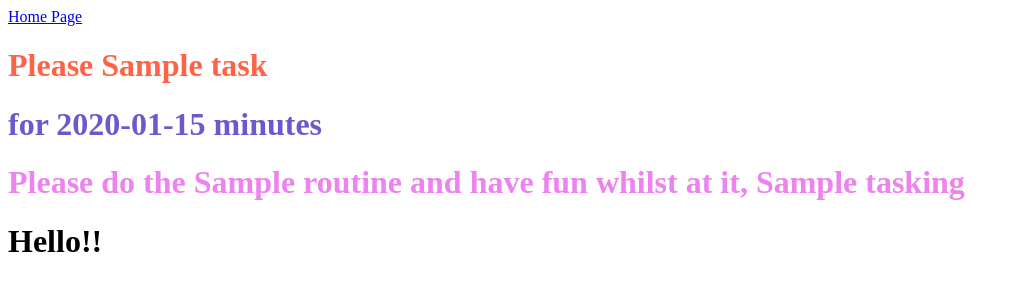
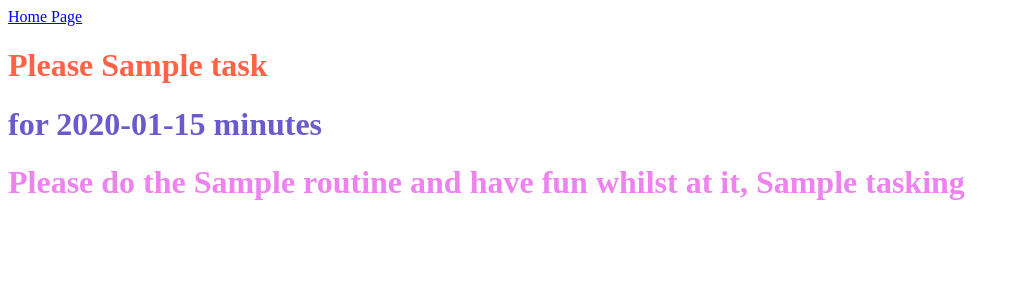
Before and after one commit to Poonam1390/Energise_app, a Flask app: template service1/application/templates/routine.html in a window 1280 px wide. Shown: the top 300 px of the page, without its empty margins (0-1020 px from the left). Run offline with Flask 2, Linux system fonts and the light colour scheme; the template is opened without the code that fills it: most values are stand-ins (such as "Sample title", 1, 10 or a date in 2020).

Commit message:
changed the routine.html

```diff
--- a/service1/application/templates/routine.html
+++ b/service1/application/templates/routine.html
@@ -4,5 +4,4 @@
 <h1 style="color:Tomato;">Please {{ task }}</h1>
 <h1 style="color:slateblue;">for {{ times }} minutes</h1>
 <h1 style="color:violet;"> Please do the {{ routine }} and have fun whilst at it, {{ task  }}ing</h1>
-<h1>Hello!!</h1>
 {% endblock body_content %}
```
